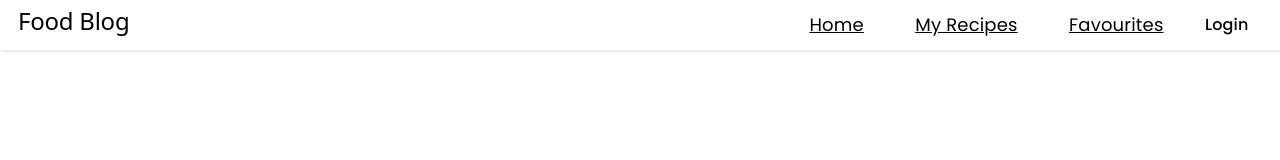
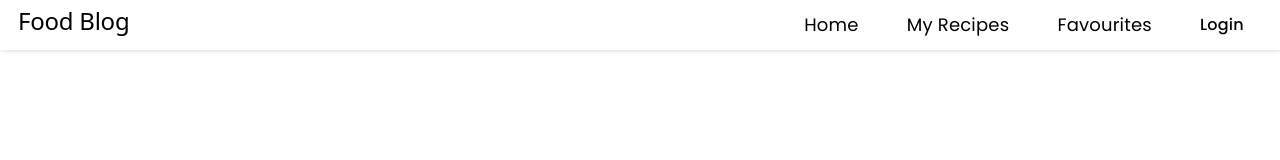
Before and after one commit to buildwithfousiya/food-recipe-blog, a React (Vite) app in the folder frontend/food blog app/: page /editRecipe/1 in a window 1280 px wide. Shown: the top 160 px of the page. Built offline with nearby package versions, Linux system fonts and the light colour scheme; no server answers.

Commit message:
Navbar user name seperated

```diff
--- a/frontend/food blog app/src/App.css
+++ b/frontend/food blog app/src/App.css
@@ -36,22 +36,47 @@ header ul li{
 li a{
   color: black;
   transition: all 0.3s;
-  padding:2px 10px;
+  padding: 4px 12px;
   border-radius: 10px;
+  text-decoration: none;
 }
 
 li a:hover{
-  color:black;
+  color: black;
+  background-color: #d4f6e8;
 }
 
 li .login{
   font-size: 16px;
   font-weight: 500;
+  padding: 4px 12px;
+  border-radius: 10px;
+  transition: all 0.3s;
+  cursor: pointer;
+}
+
+li .login:hover{
+  background-color: #d4f6e8;
 }
 
 header h2{
   margin-left: 1rem;
   color: black;
+}
+
+.nav-user {
+  background-color: #d4f6e8;
+  color: #1a6b47;
+  padding: 4px 12px;
+  border-radius: 50px;
+  font-size: 13px;
+  font-weight: 600;
+  letter-spacing: 0.2px;
+  white-space: nowrap;
+  max-width: 180px;
+  overflow: hidden;
+  text-overflow: ellipsis;
+  display: inline-block;
 }
 
 section{
--- a/frontend/food blog app/src/components/navbar.jsx
+++ b/frontend/food blog app/src/components/navbar.jsx
@@ -34,7 +34,8 @@ export default function Navbar() {
                     <li><NavLink to="/">Home</NavLink></li>
                     <li onClick={() => isLogin && setIsOpen(true)}><NavLink to={!isLogin ? "/myRecipe" : "/"}>My Recipes</NavLink></li>
                     <li onClick={() => isLogin && setIsOpen(true)}><NavLink to={!isLogin ? "/favRecipe" : "/"}>Favourites</NavLink></li>
-                    <li onClick={checkLogin}><p className='login'>{(isLogin) ? 'Login' : 'Logout'}{user?.email ? `${user?.email}` : ""}</p></li>
+                    <li onClick={checkLogin}><p className='login'>{(isLogin) ? 'Login' : 'Logout'}</p></li>
+                    {!isLogin && user?.email && <li><span className='nav-user'>{user.email}</span></li>}
                 </ul>
             </header>
             {(isOpen) && <Modal onClose={() => setIsOpen(false)}><InputForm setIsOpen={() => setIsOpen(false)} /></Modal>}
```
